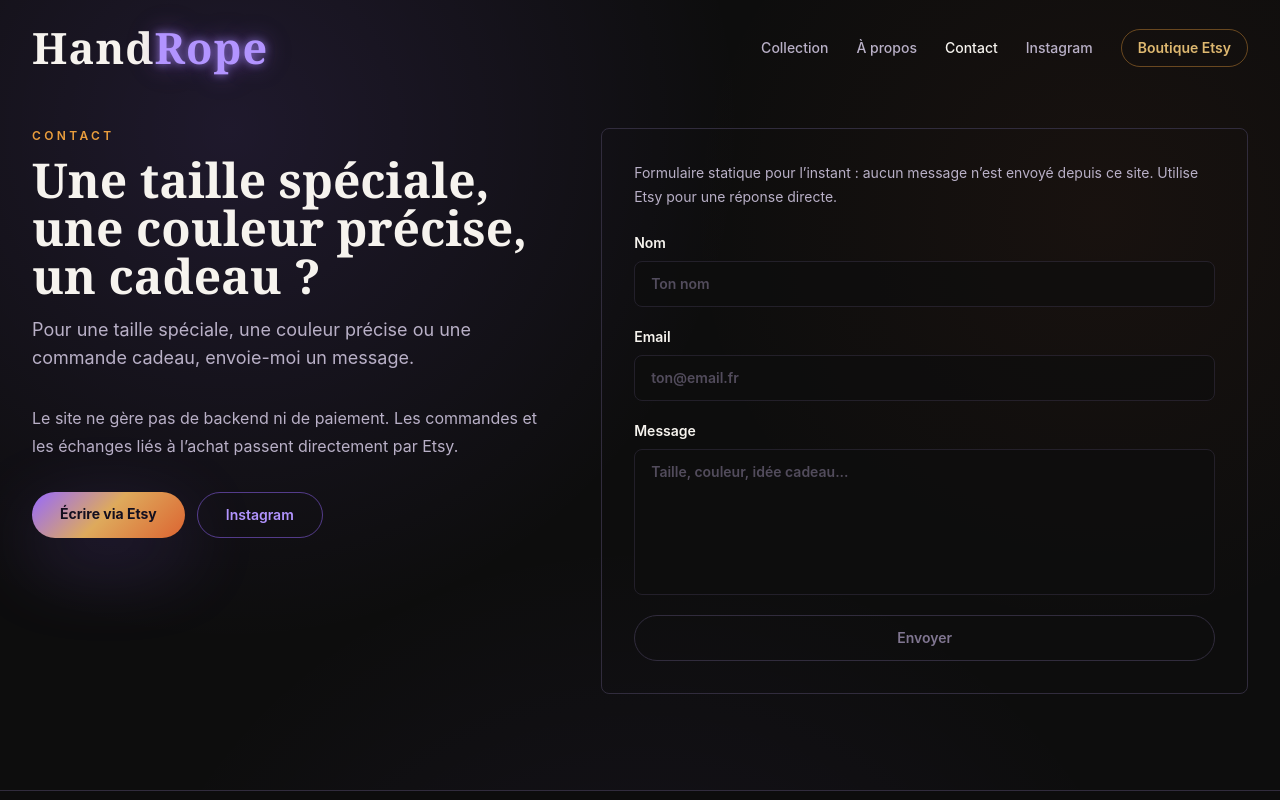
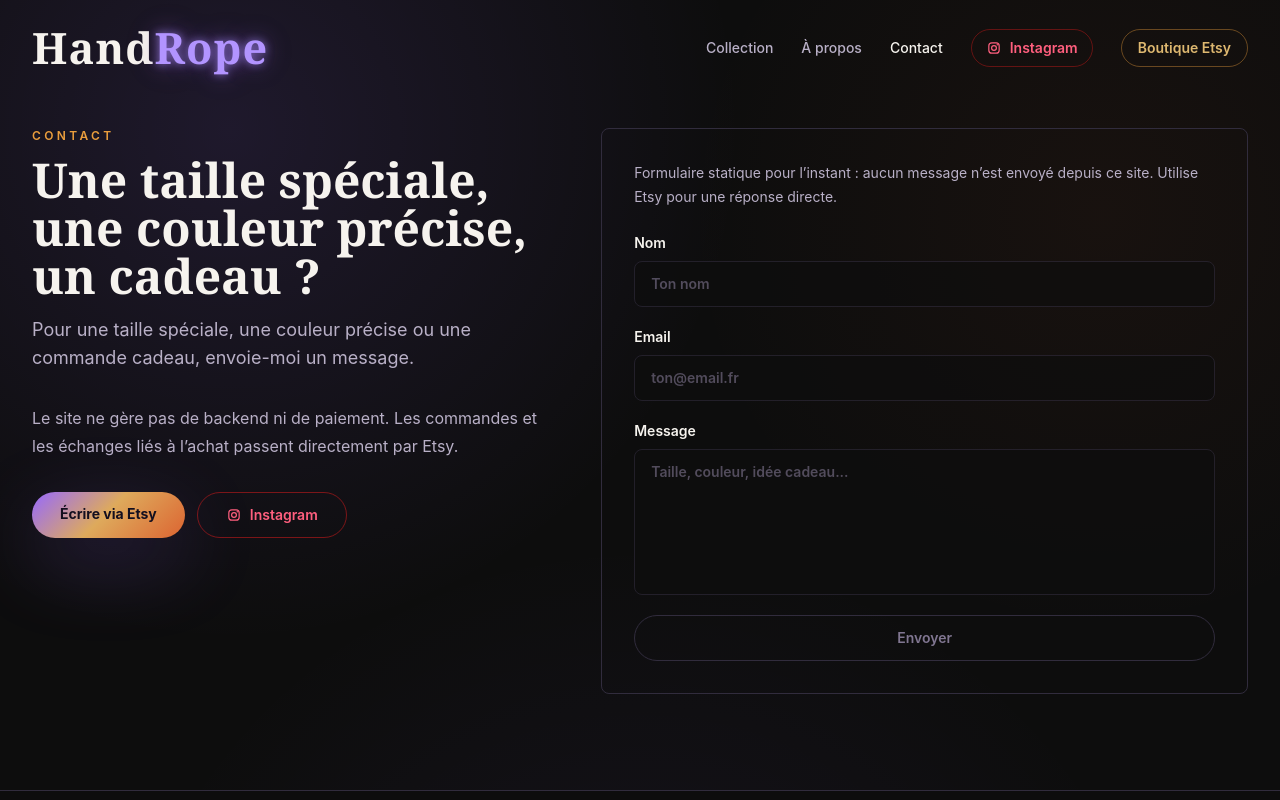
Before and after one commit to eukl/handrope, a Next.js app: page /contact in a window 1280 px wide. Shown: the top 800 px of the page. Built offline with nearby package versions, Linux system fonts and the light colour scheme.

Commit message:
Change hero phrase

```diff
--- a/app/contact/page.tsx
+++ b/app/contact/page.tsx
@@ -1,5 +1,6 @@
 import type { Metadata } from "next";
 import { ETSY_SHOP_URL, INSTAGRAM_URL } from "@/lib/products";
+import InstagramIcon from "@/components/InstagramIcon";
 import SectionTitle from "@/components/SectionTitle";
 
 export const metadata: Metadata = {
@@ -35,8 +36,9 @@ export default function ContactPage() {
               href={INSTAGRAM_URL}
               target="_blank"
               rel="noopener noreferrer"
-              className="inline-flex justify-center rounded-full border border-accent-purple/50 px-7 py-3 text-sm font-semibold text-accent-purple-soft transition hover:bg-accent-purple/10"
+              className="inline-flex items-center justify-center gap-2 rounded-full border border-[#fd1d1d]/45 px-7 py-3 text-sm font-semibold text-[#ff5f7e] transition hover:border-[#f77737]/70 hover:bg-[#fd1d1d]/10 hover:text-[#f77737]"
             >
+              <InstagramIcon className="h-4 w-4" />
               Instagram
             </a>
           </div>
--- a/app/page.tsx
+++ b/app/page.tsx
@@ -43,7 +43,7 @@ export default function HomePage() {
               Fait main à Paris. Prêt à partir.
             </p>
             <h1 className="max-w-4xl text-balance font-display text-5xl font-semibold leading-[0.98] text-foreground sm:text-6xl lg:text-7xl">
-              Des bracelets faits pour te suivre, pas pour rester en vitrine.
+              Des bracelets fabriqués pour accompagner les aventures du quotidien, en ville comme au grand air.
             </h1>
             <p className="mt-6 max-w-2xl text-lg leading-8 text-muted">
               HandRope fabrique des bracelets simples, solides et réglables,
--- a/components/Footer.tsx
+++ b/components/Footer.tsx
@@ -1,5 +1,6 @@
 import Link from "next/link";
 import BrandLogo from "@/components/BrandLogo";
+import InstagramIcon from "@/components/InstagramIcon";
 import { ETSY_SHOP_URL, INSTAGRAM_URL } from "@/lib/products";
 
 const footerLinks = [
@@ -58,8 +59,9 @@ export default function Footer() {
               href={INSTAGRAM_URL}
               target="_blank"
               rel="noopener noreferrer"
-              className="transition hover:text-accent-purple-soft"
+              className="inline-flex items-center gap-2 text-[#ff5f7e] transition hover:text-[#f77737]"
             >
+              <InstagramIcon className="h-4 w-4" />
               Instagram @handrope_craft
             </a>
           </div>
--- /dev/null
+++ b/components/InstagramIcon.tsx
@@ -0,0 +1,26 @@
+type InstagramIconProps = {
+  className?: string;
+};
+
+export default function InstagramIcon({ className = "" }: InstagramIconProps) {
+  return (
+    <svg
+      viewBox="0 0 24 24"
+      aria-hidden="true"
+      className={className}
+      fill="none"
+    >
+      <rect
+        x="4.25"
+        y="4.25"
+        width="15.5"
+        height="15.5"
+        rx="4.5"
+        stroke="currentColor"
+        strokeWidth="1.8"
+      />
+      <circle cx="12" cy="12" r="3.6" stroke="currentColor" strokeWidth="1.8" />
+      <circle cx="16.9" cy="7.1" r="1.15" fill="currentColor" />
+    </svg>
+  );
+}
--- a/components/Navbar.tsx
+++ b/components/Navbar.tsx
@@ -4,6 +4,7 @@ import Link from "next/link";
 import { usePathname } from "next/navigation";
 import { useEffect, useState } from "react";
 import BrandLogo from "@/components/BrandLogo";
+import InstagramIcon from "@/components/InstagramIcon";
 import { ETSY_SHOP_URL, INSTAGRAM_URL } from "@/lib/products";
 
 const links = [
@@ -67,8 +68,9 @@ export default function Navbar() {
             href={INSTAGRAM_URL}
             target="_blank"
             rel="noopener noreferrer"
-            className="text-sm font-medium text-muted transition hover:text-accent-purple-soft"
+            className="inline-flex items-center gap-2 rounded-full border border-[#fd1d1d]/35 px-3.5 py-2 text-sm font-semibold text-[#ff5f7e] transition hover:border-[#f77737]/60 hover:bg-[#fd1d1d]/10 hover:text-[#f77737]"
           >
+            <InstagramIcon className="h-4 w-4" />
             Instagram
           </a>
           <a
@@ -127,8 +129,9 @@ export default function Navbar() {
               href={INSTAGRAM_URL}
               target="_blank"
               rel="noopener noreferrer"
-              className="rounded-lg px-3 py-3 text-base font-medium text-muted transition hover:bg-surface hover:text-accent-purple-soft"
+              className="inline-flex items-center gap-2 rounded-lg px-3 py-3 text-base font-semibold text-[#ff5f7e] transition hover:bg-[#fd1d1d]/10 hover:text-[#f77737]"
             >
+              <InstagramIcon className="h-5 w-5" />
               Instagram
             </a>
             <a
```
